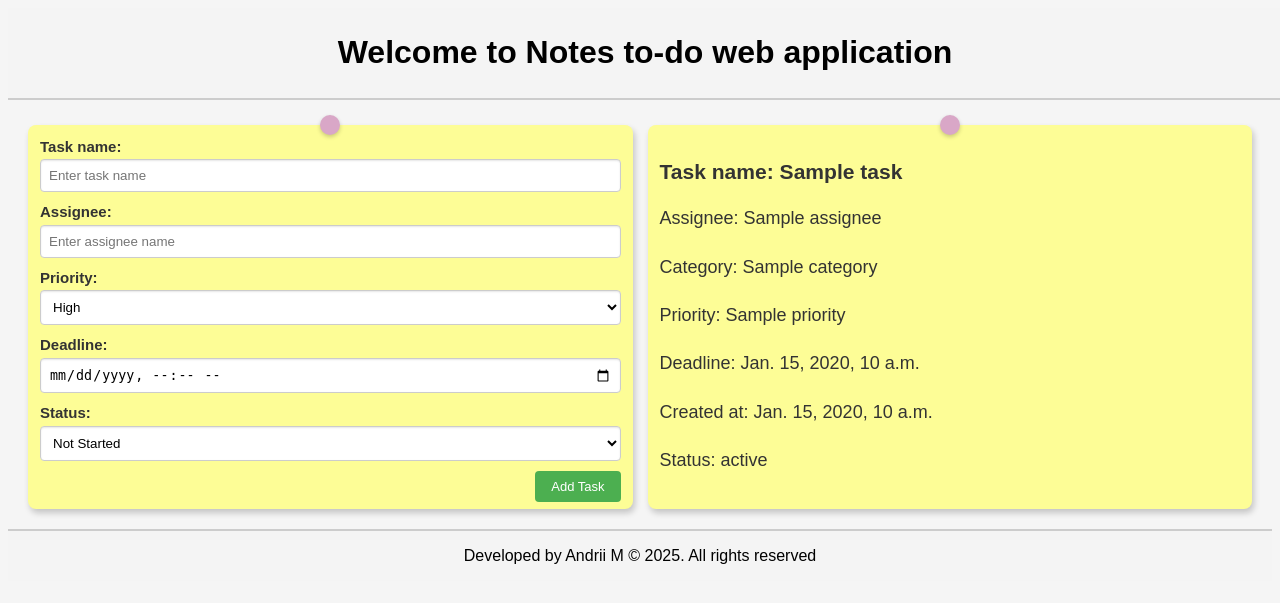
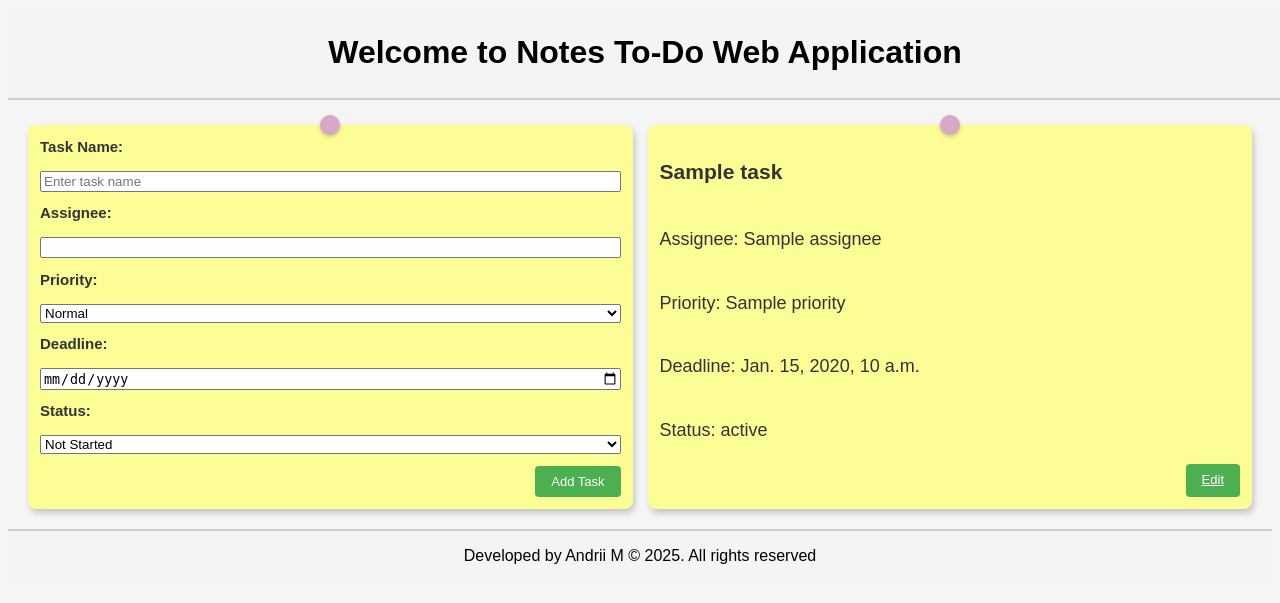
Before and after one commit to andriim2316/django-note, a Django app: template templates/note_app_templates/tasks.html in a window 1280 px wide. Shown: the top 603 px of the page. Run offline with Django 5.2, Linux system fonts and the light colour scheme; tables that the repository leaves empty hold one stand-in row (values such as "Sample post"); the template is opened without the code that fills it: values that come from a table or form of the project are taken from there, most other values are stand-ins (such as "Sample title", 1, 10 or a date in 2020); data that the repository does not hold is empty.

Commit message:
edit option

```diff
--- a/djangoProject/settings.py
+++ b/djangoProject/settings.py
@@ -37,6 +37,7 @@ INSTALLED_APPS = [
     'django.contrib.sessions',
     'django.contrib.messages',
     'django.contrib.staticfiles',
+    'crispy_forms',
     'django_note_app'
 ]
 
@@ -124,7 +125,7 @@ STATIC_URL = '/static/'
 
 # Directory to store static files
 STATICFILES_DIRS = [
-    BASE_DIR / 'static',  # Assuming you're using Django 3.1+ with pathlib
+    BASE_DIR / 'django_note_app/static',  # Assuming you're using Django 3.1+ with pathlib
 ]
 
 # Default primary key field type
--- a/djangoProject/urls.py
+++ b/djangoProject/urls.py
@@ -17,8 +17,9 @@ Including another URLconf
 from django.contrib import admin
 from django.urls import path
 from django_note_app import views
+from django_note_app.views import TaskListView, TaskUpdateView
+
 urlpatterns = [
-    path('admin/', admin.site.urls),
-    path('test-page/', views.test_function),
-    path('all-tasks/', views.show_all_tasks)
+    path('', TaskListView.as_view(), name='show_all_tasks'),
+    path('edit/<int:pk>/', TaskUpdateView.as_view(), name='edit_task'),
 ]
--- /dev/null
+++ b/django_note_app/forms.py
@@ -0,0 +1,13 @@
+from django import forms
+from django_note_app.models import Task
+
+
+
+class TaskForm(forms.ModelForm):
+    class Meta:
+        model = Task
+        fields = ['name', 'assignee', 'priority', 'deadline', 'status']
+        widgets = {
+            'name': forms.TextInput(attrs={'placeholder': 'Enter task name'}),
+            'deadline': forms.DateInput(attrs={'type': 'date'}),
+        }
--- a/templates/note_app_templates/base.html
+++ b/templates/note_app_templates/base.html
@@ -1,3 +1,5 @@
+{% load static %}
+
 <!DOCTYPE html>
 <html lang="en">
 <head>
@@ -5,16 +7,17 @@
     {% block title %}
     <title>Title</title>
     {% endblock %}
-    <link rel="stylesheet" href="../../static/css/styles.css">
+    <link rel="stylesheet" href="{% static 'css/styles.css' %}">
 </head>
+
 <header>
-    <h1>Welcome to Notes to-do web application</h1>
+    <h1>Welcome to Notes To-Do Web Application</h1>
 </header>
+
 <body>
-{% block body %}
+    {% block body %}{% endblock %}
+</body>
 
-{% endblock %}
-</body>
 <footer>
     <p>Developed by Andrii M &copy; {% now "Y" %}. All rights reserved</p>
 </footer>
--- a/templates/note_app_templates/tasks.html
+++ b/templates/note_app_templates/tasks.html
@@ -1,59 +1,29 @@
 {% extends "note_app_templates/base.html" %}
 
 {% block title %}
-<title>My to-do list</title>
+<title>My To-Do List</title>
 {% endblock %}
 
 {% block body %}
 <div class="notes-container">
     <div class="new-note">
-{#        not finished yet#}
         <form method="POST">
             {% csrf_token %}
 
-            <div>
-                <label for="task-name">Task name:</label>
-                <input type="text" id="task-name" name="name" placeholder="Enter task name" class="note-input" required />
-            </div>
-{#category input functionality#}
-{#            <div>#}
-{#                <label for="category">Category:</label>#}
-{#                <select id="category" name="category" class="note-select" required>#}
-{#                    <option value="">Select a category</option>#}
-{#                    {% for category in categories %}#}
-{#                        <option value="{{ category.id }}">{{ category.title }}</option>#}
-{#                    {% endfor %}#}
-{#                </select>#}
-{#            </div>#}
+            <label>Task Name:</label>
+            {{ form.name }}
 
-            <div>
-                <label for="assignee">Assignee:</label>
-                <input type="text" id="assignee" name="assignee" placeholder="Enter assignee name" class="note-input" required />
-            </div>
+            <label>Assignee:</label>
+            {{ form.assignee }}
 
-            <div>
-                <label for="priority">Priority:</label>
-                <select id="priority" name="priority" class="note-select" required>
-                    <option value="high">High</option>
-                    <option value="normal">Normal</option>
-                    <option value="low">Low</option>
-                </select>
-            </div>
+            <label>Priority:</label>
+            {{ form.priority }}
 
-            <div>
-                <label for="deadline">Deadline:</label>
-                <input type="datetime-local" id="deadline" name="deadline" class="note-input" required />
-            </div>
+            <label>Deadline:</label>
+            {{ form.deadline }}
 
-            <div>
-                <label for="status">Status:</label>
-                <select id="status" name="status" class="note-select" required>
-                    <option value="not-started">Not Started</option>
-                    <option value="started">In Progress</option>
-                    <option value="finished">Completed</option>
-                    <option value="on-pause">On Pause</option>
-                </select>
-            </div>
+            <label>Status:</label>
+            {{ form.status }}
 
             <button type="submit" class="note-button">Add Task</button>
         </form>
@@ -61,20 +31,23 @@
 
     {% for task in tasks %}
         <div class="note">
-            <h3>Task name: {{ task.name }}</h3>
-            <span>Assignee: {{ task.assignee }}</span><br>
-            <span>Category: {{ task.category.title }}</span><br>
+            <h3>{{ task.name }}</h3>
+            <p>Assignee: {{ task.assignee }}</p>
+            <p>
+                Priority:
+                {% if task.priority == "high" %}
+                    <span class="high">{{ task.priority }}</span>
+                {% else %}
+                    {{ task.priority }}
+                {% endif %}
+            </p>
+            <p>Deadline: {{ task.deadline }}</p>
+            <p>Status: {{ task.status }}</p>
 
-            {% if task.priority == "high" %}
-                <span class="high">Priority: {{ task.priority }}</span><br>
-            {% else %}
-                <span>Priority: {{ task.priority }}</span><br>
-            {% endif %}
-
-            <span>Deadline: {{ task.deadline }}</span><br>
-            <span>Created at: {{ task.created_at }}</span><br>
-            <span>Status: {{ task.status }}</span><br>
+            <a href="{% url 'edit_task' task.id %}" class="note-button">Edit</a>
         </div>
+    {% empty %}
+        <p>No tasks available.</p>
     {% endfor %}
 </div>
 {% endblock %}
```
Also changed, not shown: django_note_app/views.py (+26 -11 lines), templates/note_app_templates/edit.html (added, +33 -0 lines), django_note_app/static/css/styles.css (renamed from static/css/styles.css).
